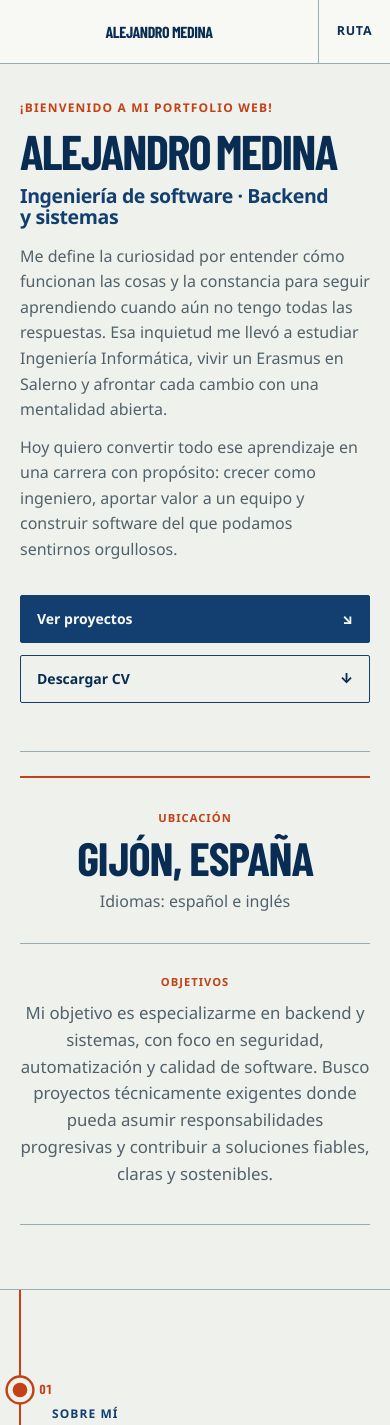
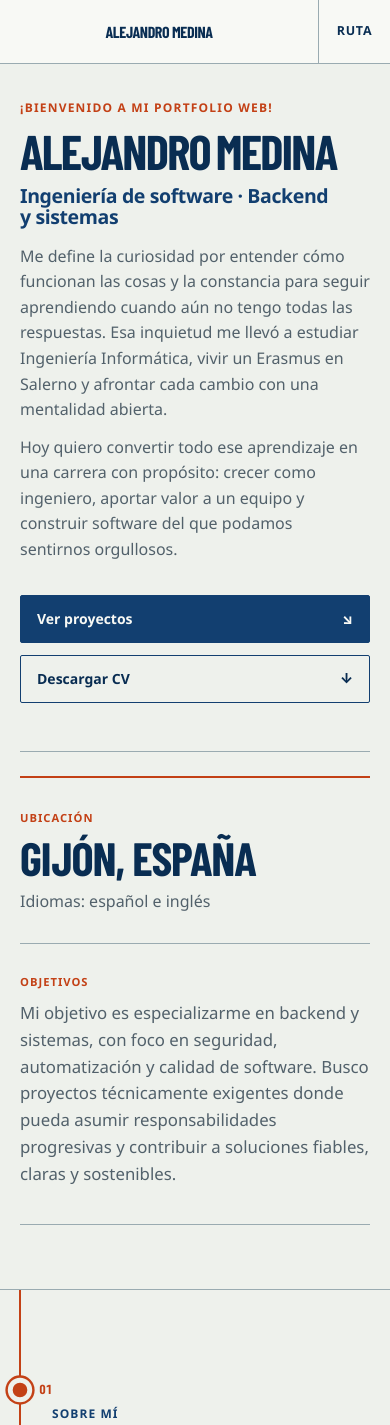
Before and after one commit to medinafdzz/Portfolio, a React (Vite) app: page /#about in a window 390 px wide. Shown: the top 1425 px of the page. Built offline with nearby package versions, Linux system fonts and the light colour scheme; a web font is replaced by a local one.

Commit message:
fix(info): align professional summary to the left

```diff
--- a/src/input.css
+++ b/src/input.css
@@ -516,18 +516,18 @@ footer[id] {
   min-height: 100%;
   margin: 0;
   align-content: center;
-  justify-items: center;
+  justify-items: start;
   border-top: 2px solid var(--orange);
   border-bottom: 1px solid var(--line);
   box-sizing: border-box;
   padding: clamp(2rem, 6vh, 4rem) clamp(1rem, 4vw, 3rem);
   gap: 0.35rem;
-  text-align: center;
+  text-align: left;
 }
 
 .atlas-hero__location {
   display: grid;
-  justify-items: center;
+  justify-items: start;
   gap: 0.35rem;
 }
 
@@ -2030,12 +2030,12 @@ footer[id] {
     display: grid;
     min-height: 0;
     padding: 2rem 0 2.25rem;
-    text-align: center;
+    text-align: left;
   }
 
   .atlas-hero__location {
     display: grid;
-    justify-items: center;
+    justify-items: start;
     align-content: center;
     gap: 0.2rem;
   }
```
